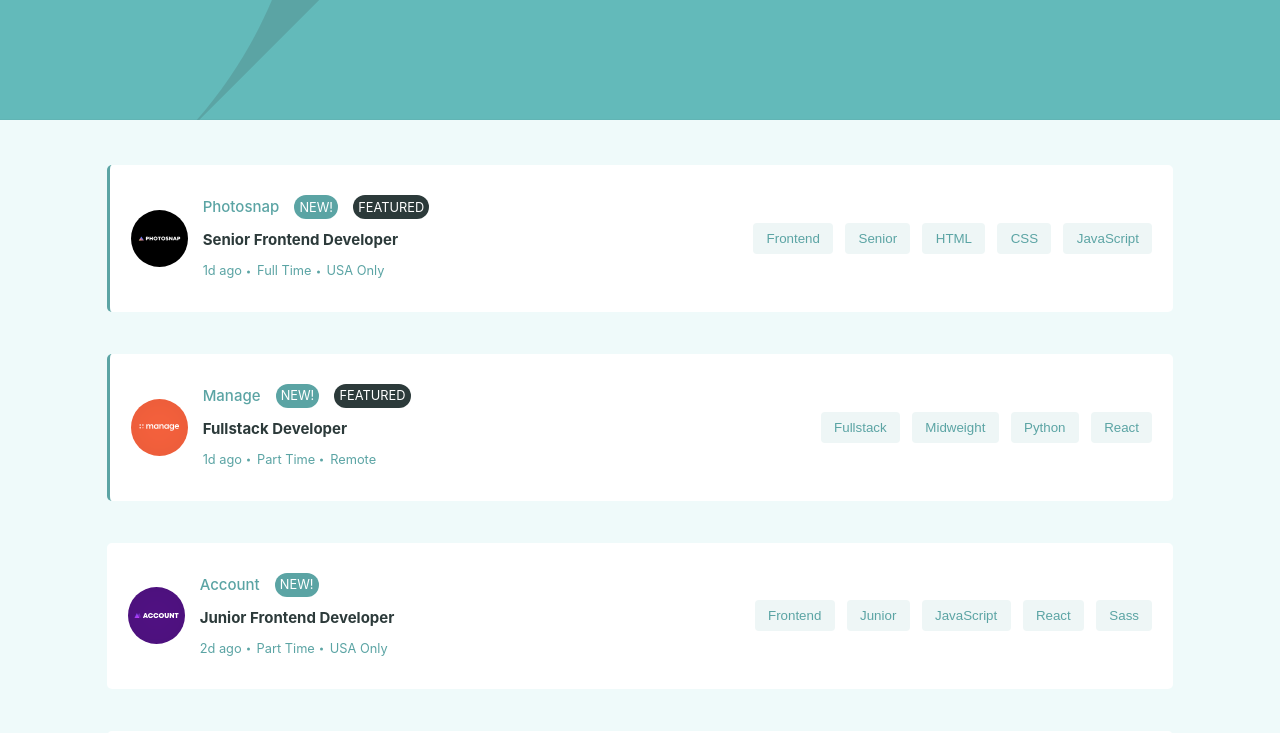
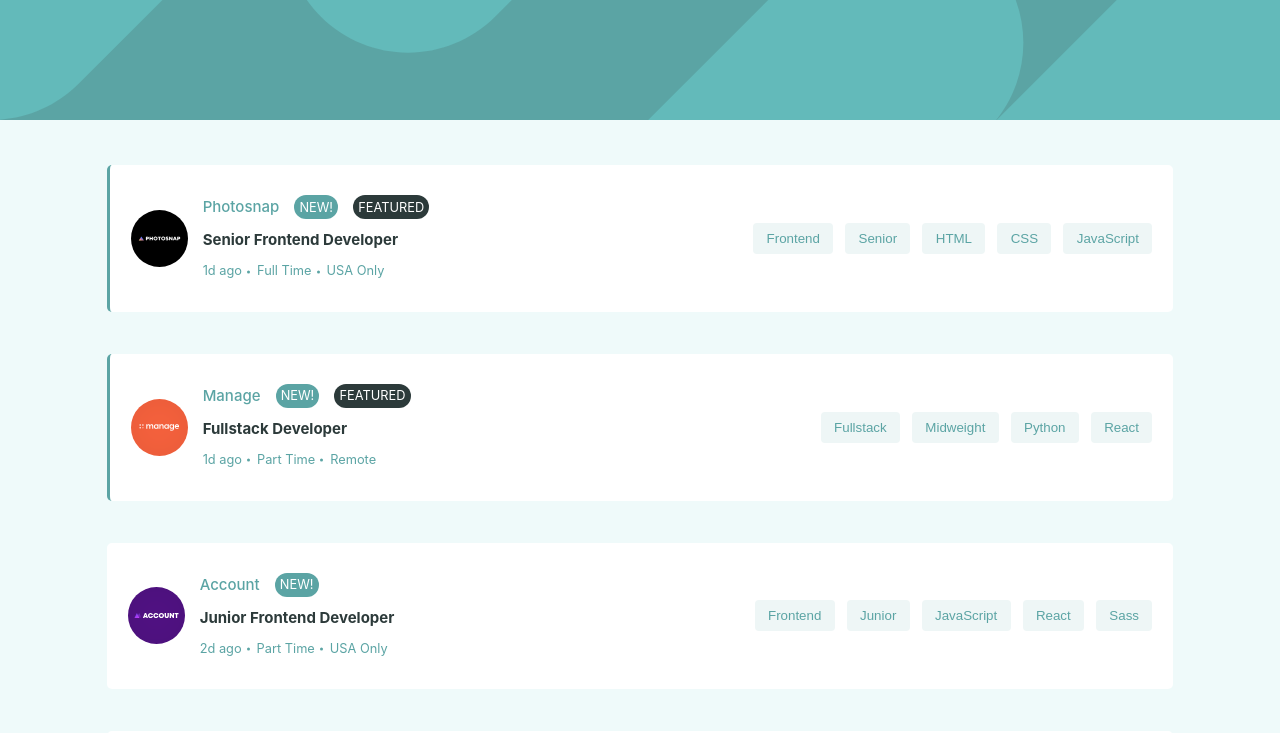
Before and after one commit to alfredthompsonOvie/static-job-listings, a Vue app: page / in a window 1280 px wide. Shown: the top 733 px of the page. Built offline with nearby package versions, Linux system fonts and the light colour scheme.

Commit message:
header desktop background

```diff
--- a/src/assets/main.css
+++ b/src/assets/main.css
@@ -160,6 +160,9 @@ button {
 }
 
 @media (min-width: 600px) {
+  .top-bg {
+    background-image: url(./images/bg-header-desktop.svg);
+  }
   .company_logo {
     width: 3.8em;
     position: static;
```
